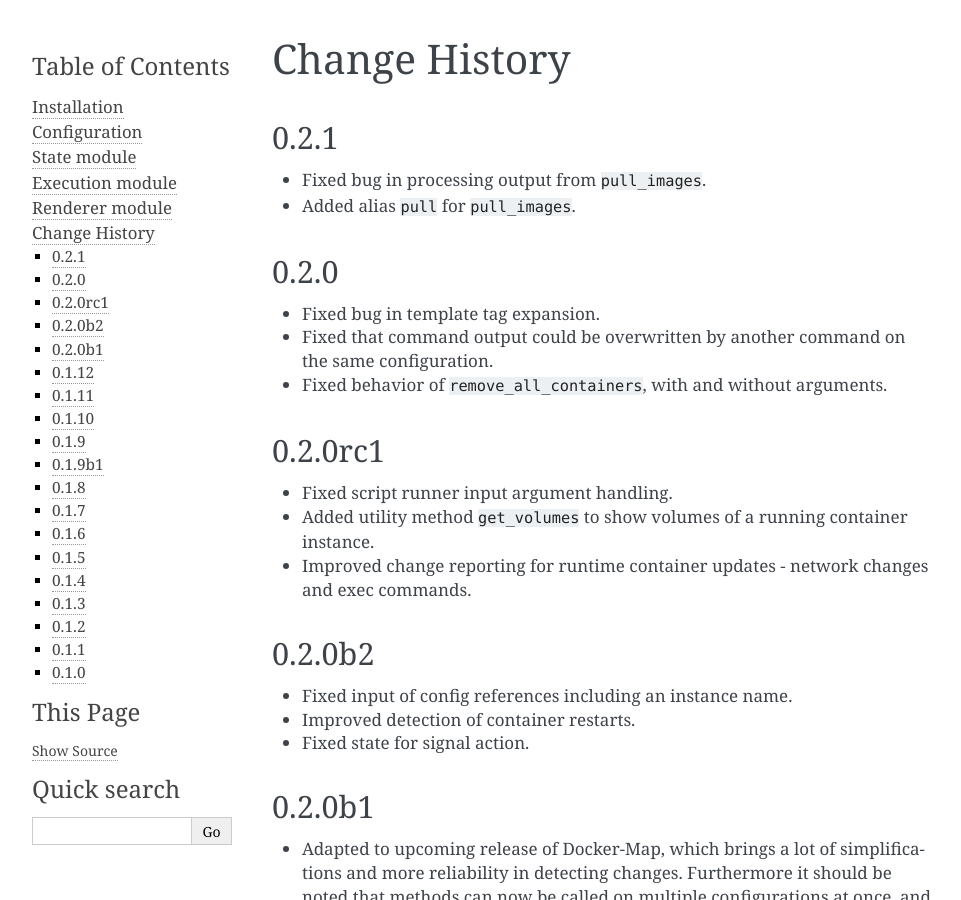
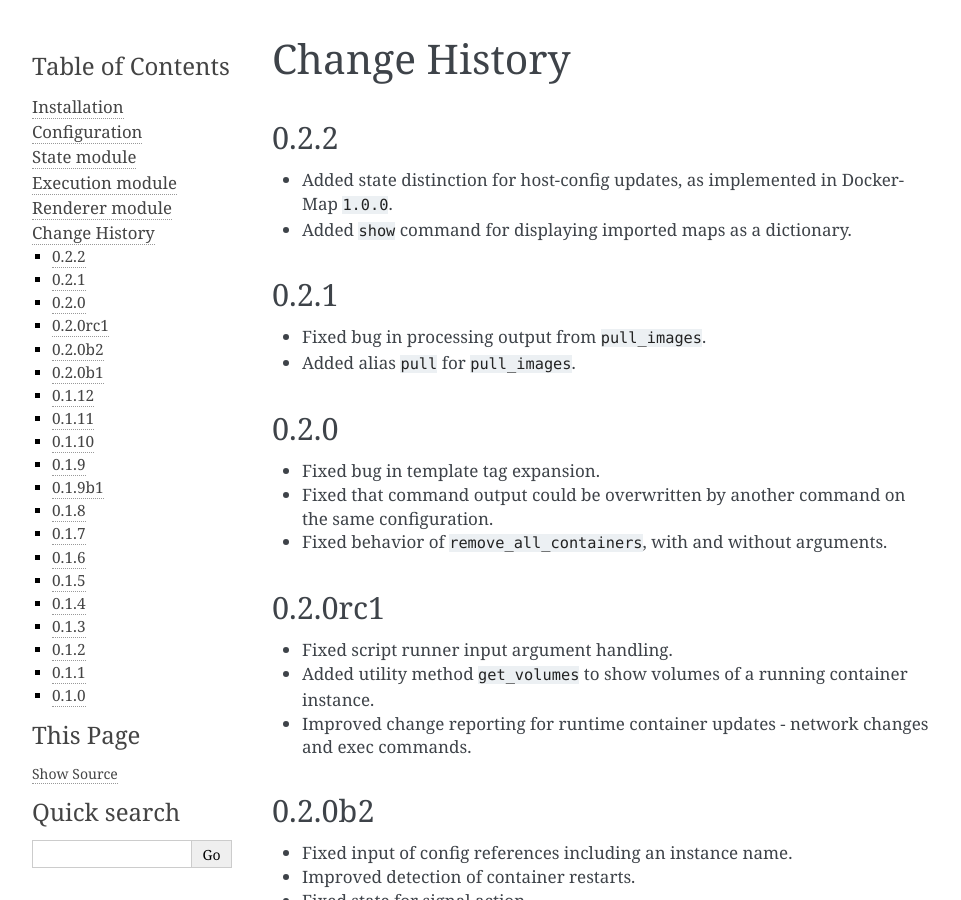
Before and after one commit to merll/salt-container-map, a Sphinx documentation site: the page built from docs/changes.rst, in a window 1280 px wide and 900 px high. Shown: the whole window, without its empty margins (148-1109 px from the left). Built offline with Sphinx 7.4.7, drawn with Linux system fonts in a browser that asks for light colours.

Commit message:
Updated version and change log.

```diff
--- a/docs/changes.rst
+++ b/docs/changes.rst
@@ -2,6 +2,11 @@
 
 Change History
 ==============
+0.2.2
+-----
+* Added state distinction for host-config updates, as implemented in Docker-Map ``1.0.0``.
+* Added ``show`` command for displaying imported maps as a dictionary.
+
 0.2.1
 -----
 * Fixed bug in processing output from ``pull_images``.
--- a/saltcontainermap/__init__.py
+++ b/saltcontainermap/__init__.py
@@ -1,4 +1,4 @@
 # -*- coding: utf-8 -*-
 from __future__ import unicode_literals
 
-__version__ = '0.2.1'
+__version__ = '0.2.2'
--- a/setup.py
+++ b/setup.py
@@ -23,7 +23,7 @@ setup(
     name='salt-container-map',
     version=__version__,
     packages=find_packages(),
-    install_requires=['salt', 'docker-map>=0.8.0'],
+    install_requires=['salt', 'docker-map>=1.0.0'],
     license='MIT',
     author='Matthias Erll',
     author_email='matthias@erll.de',
```
